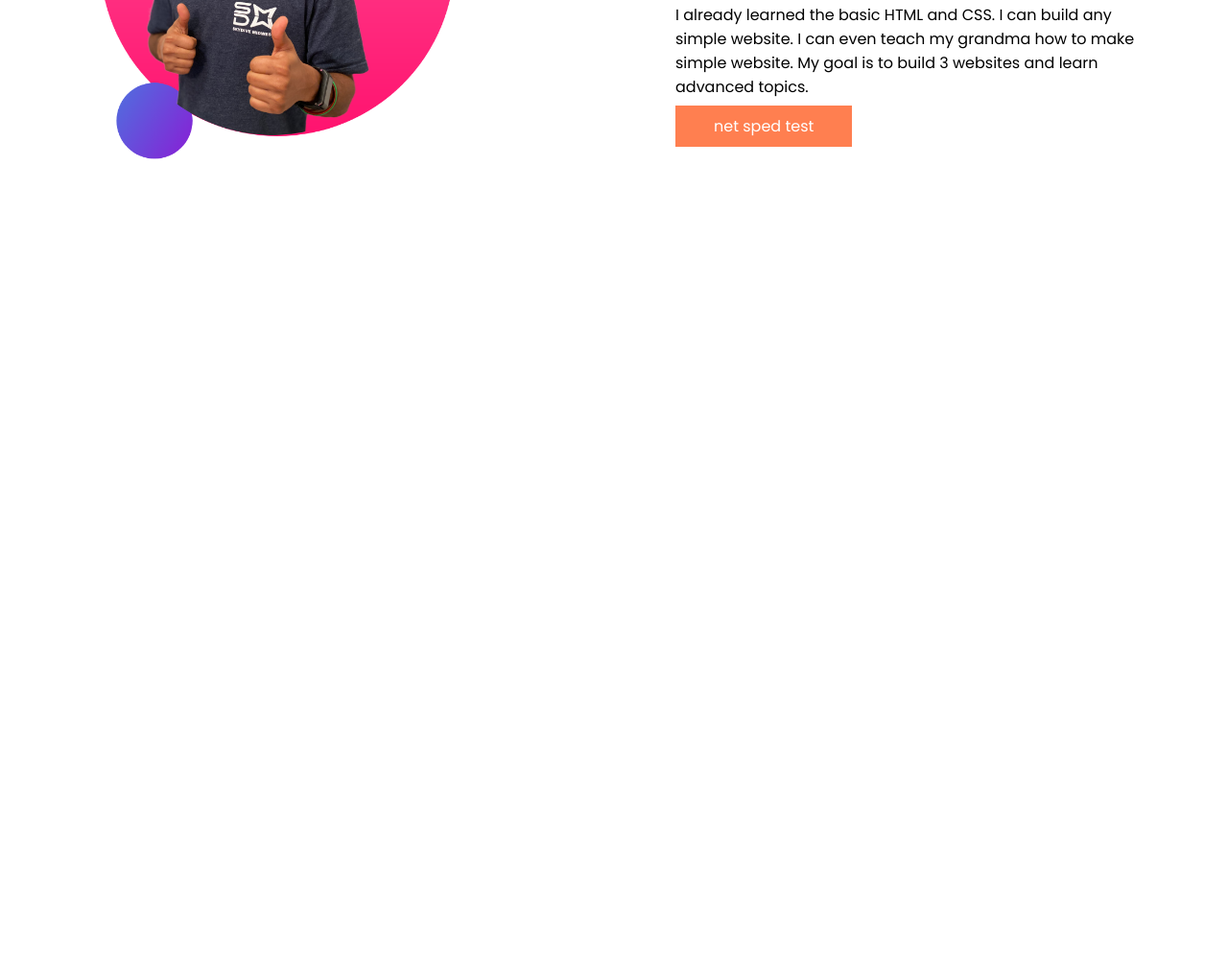
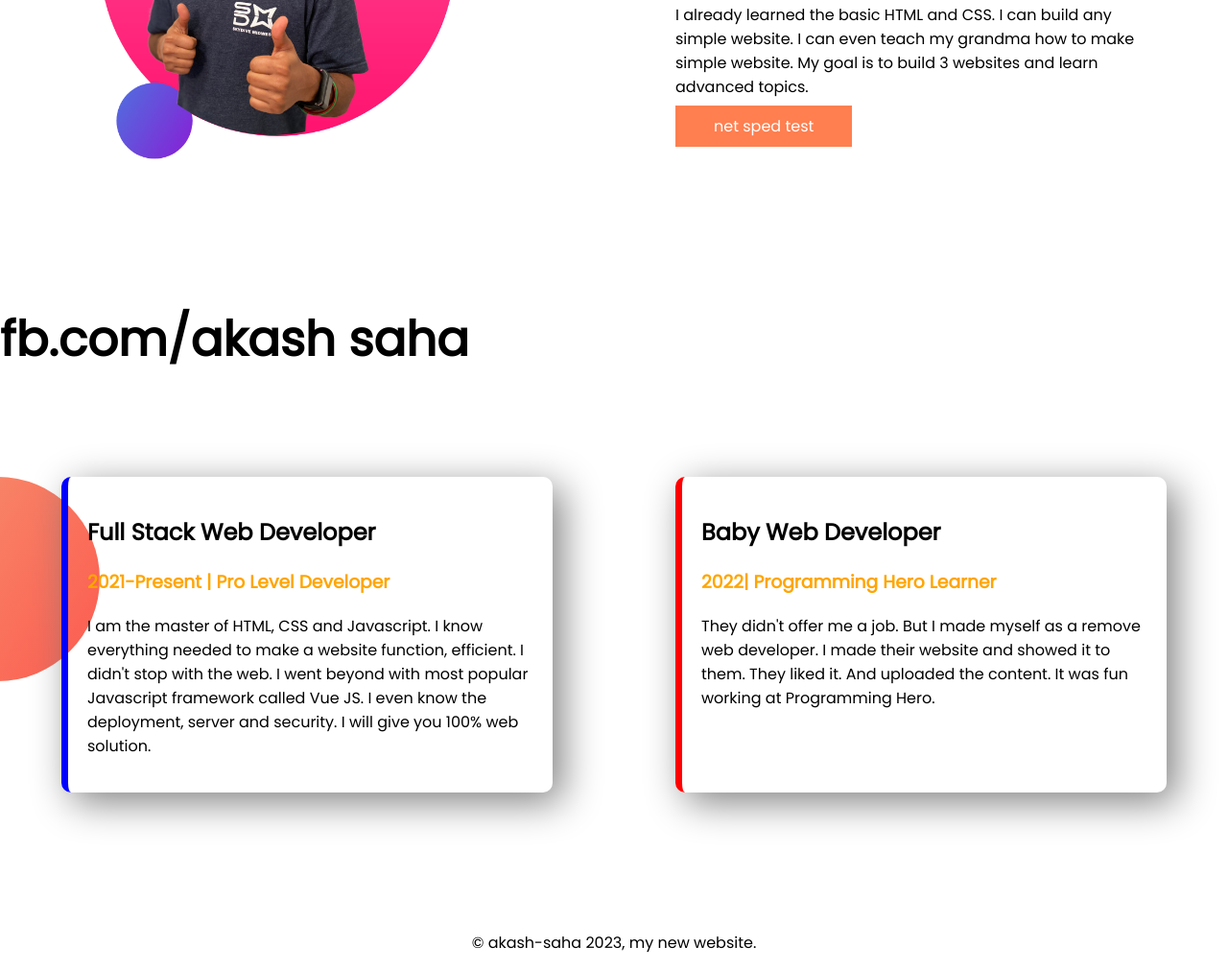
Before and after one commit to akashsaha4444/developar-protfolio, a plain HTML site: page index.html in a window 1280 px wide. Shown: the part 963-1974 px from the top of the page at 96% size. Before the commit the page ends 1280 px from the top, so only its background shows below. Drawn offline with Linux system fonts and the light colour scheme; a web font is replaced by a local one.

Commit message:
new-website

```diff
--- a/index.html
+++ b/index.html
@@ -14,7 +14,10 @@
 </head>
 
 <body>
-    <section class="top-bannar">
+
+
+    <section class="top-bannar flexible-continar ">
+
         <div class="helf-witdh">
             <h1>wellcome to</h1>
             <h1><span class="ornge-color">akash saha</span> world</h1>
@@ -32,7 +35,7 @@
             <img src="images/jhankar.png" alt="">
         </div>
     </section>
-    <section class="dream big">
+    <section class="dream big flexible-continar">
         <div class="helf-witdh">
 
 
@@ -52,6 +55,36 @@
 
         </div>
 
+    </section>
+    <section class="akash-saha">
+        <h1>fb.com/akash saha</h1>
+
+        <div class="flexible-continar">
+            <div id="hello" class="web-shadow">
+                <h2>Full Stack Web Developer</h2>
+                <h3 class="ornge-color">2021-Present | Pro Level Developer</h3>
+                <p>I am the master of HTML, CSS and Javascript. I know everything needed to make a website function,
+                    efficient. I didn't stop with the web. I went beyond with most popular Javascript framework called
+                    Vue
+                    JS. I even know the deployment, server and security. I will give you 100% web solution. </p>
+
+
+            </div>
+
+            <div class="web-shadow">
+                <h2>Baby Web Developer</h2>
+                <h3 class="ornge-color"> 2022| Programming Hero Learner</h3>
+                <P>They didn't offer me a job. But I made myself as a remove web developer. I made their website and
+                    showed
+                    it to them. They liked it. And uploaded the content. It was fun working at Programming Hero.
+                </P>
+
+
+
+
+            </div>
+
+        </div>
 
 
 
@@ -60,5 +93,8 @@
     </section>
 
 </body>
+<footer>
+    <P> © akash-saha 2023, my new website.</P>
+</footer>
 
 </html>
--- a/style.css
+++ b/style.css
@@ -13,7 +13,7 @@ h1 {
     color: orange;
 }
 
-section {
+.flexible-continar {
     display: flex;
     margin-bottom: 80px;
 
@@ -37,8 +37,37 @@ section {
     padding: 10px 40px
 }
 
+.dream big {
+    background-image: url(images/dream-bg.png);
+
+}
+
+.akash-saha {
+    background-image: url(images/exp-bg.png);
+    background-repeat: no-repeat;
+    background-position: left;
+}
+
 .top-bannar {
     background-image: url(images/top-banner.png);
     background-repeat: no-repeat;
-    ma
+
 }
+
+.web-shadow {
+    width: 40%;
+    margin-left: 5%;
+    margin: 5%;
+    padding: 20px;
+    border-radius: 10px;
+    box-shadow: 10px 10px 40px gray;
+    border-left: 7px solid red
+}
+
+#hello {
+    border-left: 7px solid blue;
+}
+
+footer p {
+    text-align: center;
+}
```
Also changed, not shown: images/exp-bg.png (added).
